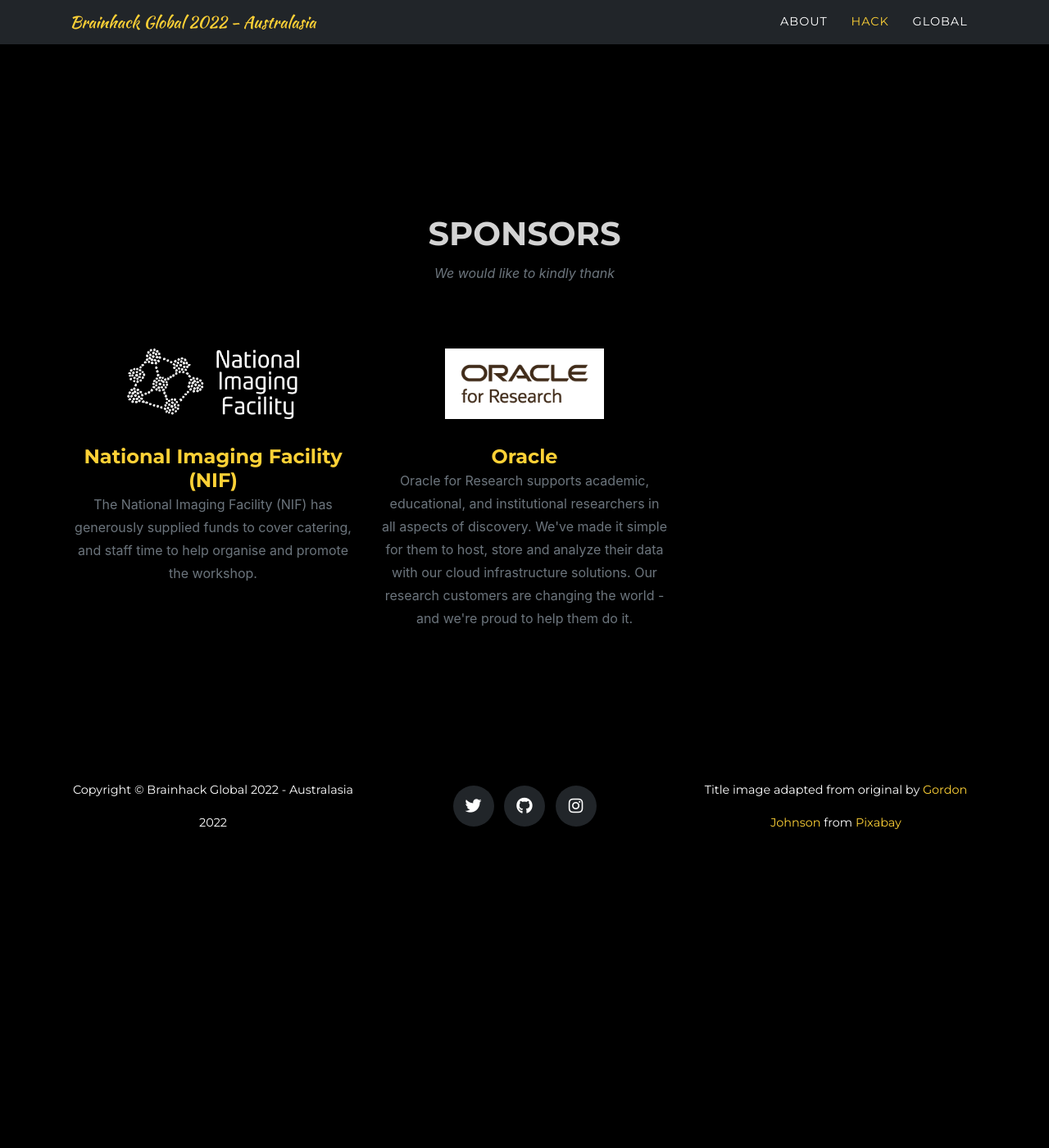
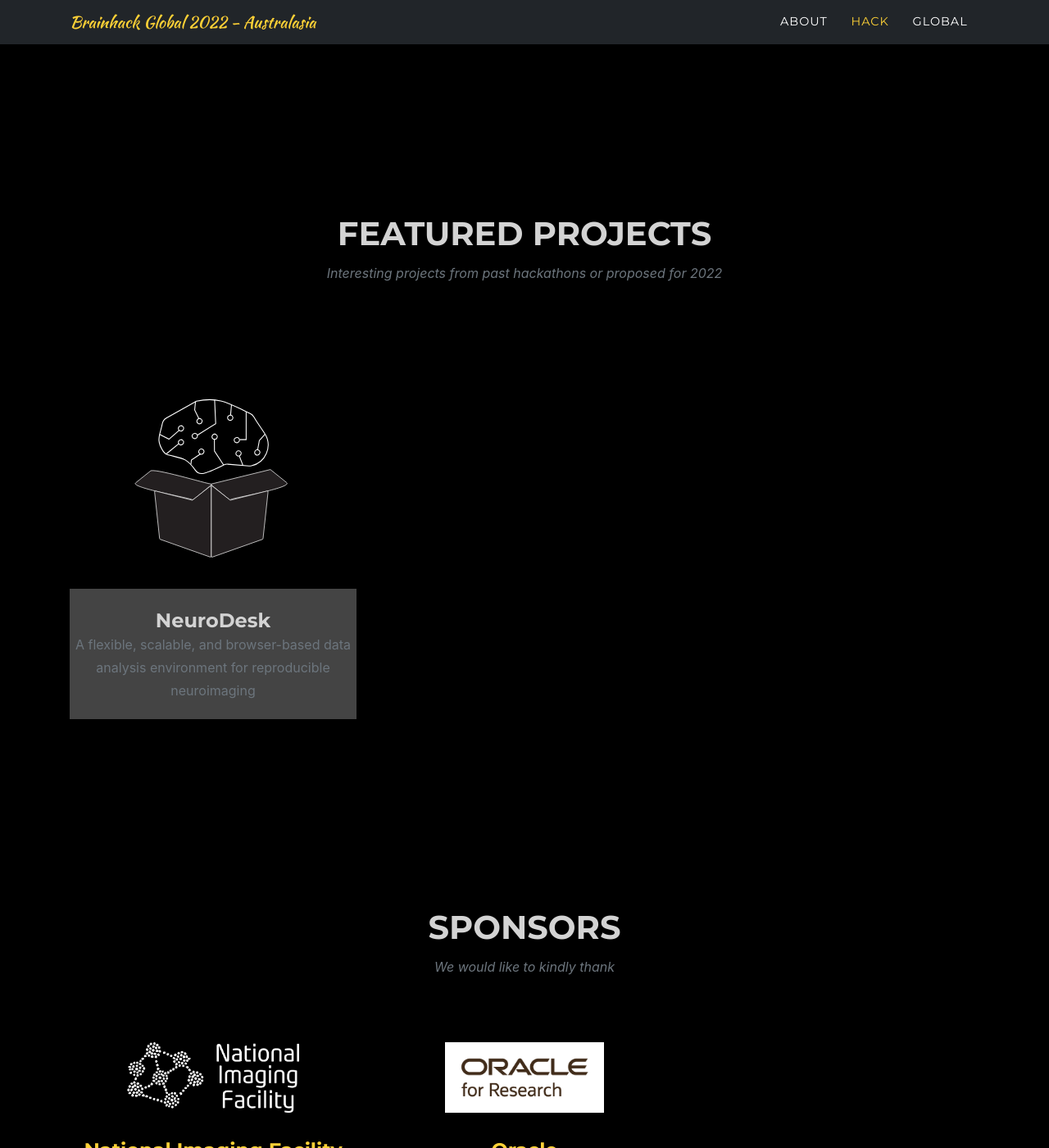
Before and after one commit to brainhack-aus/global2024, a Jekyll site: the page built from index.md, in a window 1280 px wide and 1400 px high, scrolled down 3173 px. Shown: the whole window at 82% size. Built offline with Jekyll 4.4.1, drawn with Linux system fonts in a browser that asks for light colours; some web fonts are replaced; before the commit the page ends 4221 px from its top, so only the background shows below that.

Commit message:
added featured projects gallery

```diff
--- /dev/null
+++ b/_data/projects.yml
@@ -0,0 +1,14 @@
+- title: NeuroDesk
+  name: NeuroDesk
+  img: neurodesk.svg
+  link: https://www.neurodesk.org/
+  thumbnail: neurodesk.svg
+  people: Steffen Bollman, Oren Civier, Tom Johnstone and Aswin Narayanan
+  short_desc: >-
+      A flexible, scalable, and browser-based data analysis environment for
+      reproducible neuroimaging
+  description: >-
+      NeuroDesk was a project proposed at the 2020 Australian chapter of the OHBM hackathon,
+      which has grown into a fully-fledged data analysis environment and is powering the
+      Australian Electrophysiology Data Analytics PlaTform (AEDAPT) project funded by
+      the Australian Research Data Commons (ARDC).
--- a/_includes/project_info.html
+++ b/_includes/project_info.html
@@ -10,7 +10,7 @@
                         <button type="button" class="close" data-dismiss="modal" aria-label="Close">
                             <span aria-hidden="true" style="color: white">&times;</span>
                         </button>
-                        <h2>{{ project.title }}</h2>
+                        <h2><a href="{{ project.link }}">{{ project.title }}</a></h2>
                         <img src="assets/img/projects/{{ project.img }}" class="img-responsive img-centered" alt="{{ project.alt }}">
                         <h6>{{ project.people }}</h6>
                         <p>{{ project.description }}</p>
--- a/_includes/projects.html
+++ b/_includes/projects.html
@@ -3,8 +3,8 @@
   <div class="container">
       <div class="row">
           <div class="col-lg-12 text-center">
-              <h2 class="section-heading">Featured projects</h2>
-              <h3 class="section-subheading text-muted">Interesting projects from past hackathons or proposed for 2022!</h3>
+              <h2 class="section-heading">{{ site.data.sitetext.projects.title }}</h2>
+              <h3 class="section-subheading text-muted">{{ site.data.sitetext.projects.text }}</h3>
           </div>
       </div>
       <div class="row">
@@ -20,7 +20,7 @@
               </a>
               <div class="projects-caption">
                   <h4>{{ project.title }}</h4>
-                  <p class="text-muted">{{ project.city }}</p>
+                  <p class="text-muted">{{ project.short_desc }}</p>
               </div>
           </div>
       {% endfor %}
--- a/_layouts/home.html
+++ b/_layouts/home.html
@@ -9,4 +9,8 @@
 
 {% include hacktrack.html %}
 
+{% include projects.html %}
+
 {% include sponsors.html %}
+
+{% include project_info.html %}
```
Also changed, not shown: _data/sitetext.yml (+7 -1 lines), _data/venues.yml (deleted, +0 -81 lines), assets/img/projects/neurodesk.svg (added).
